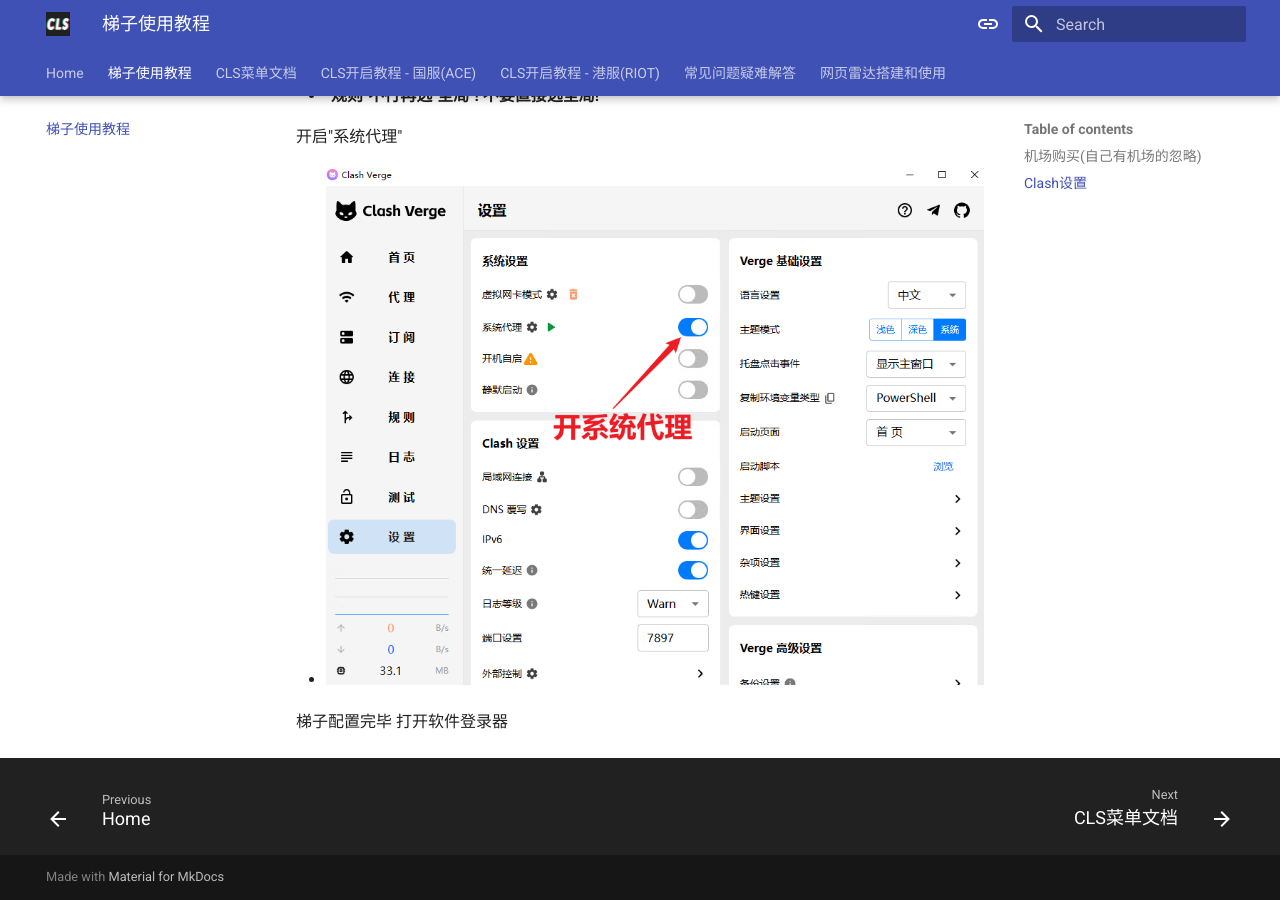
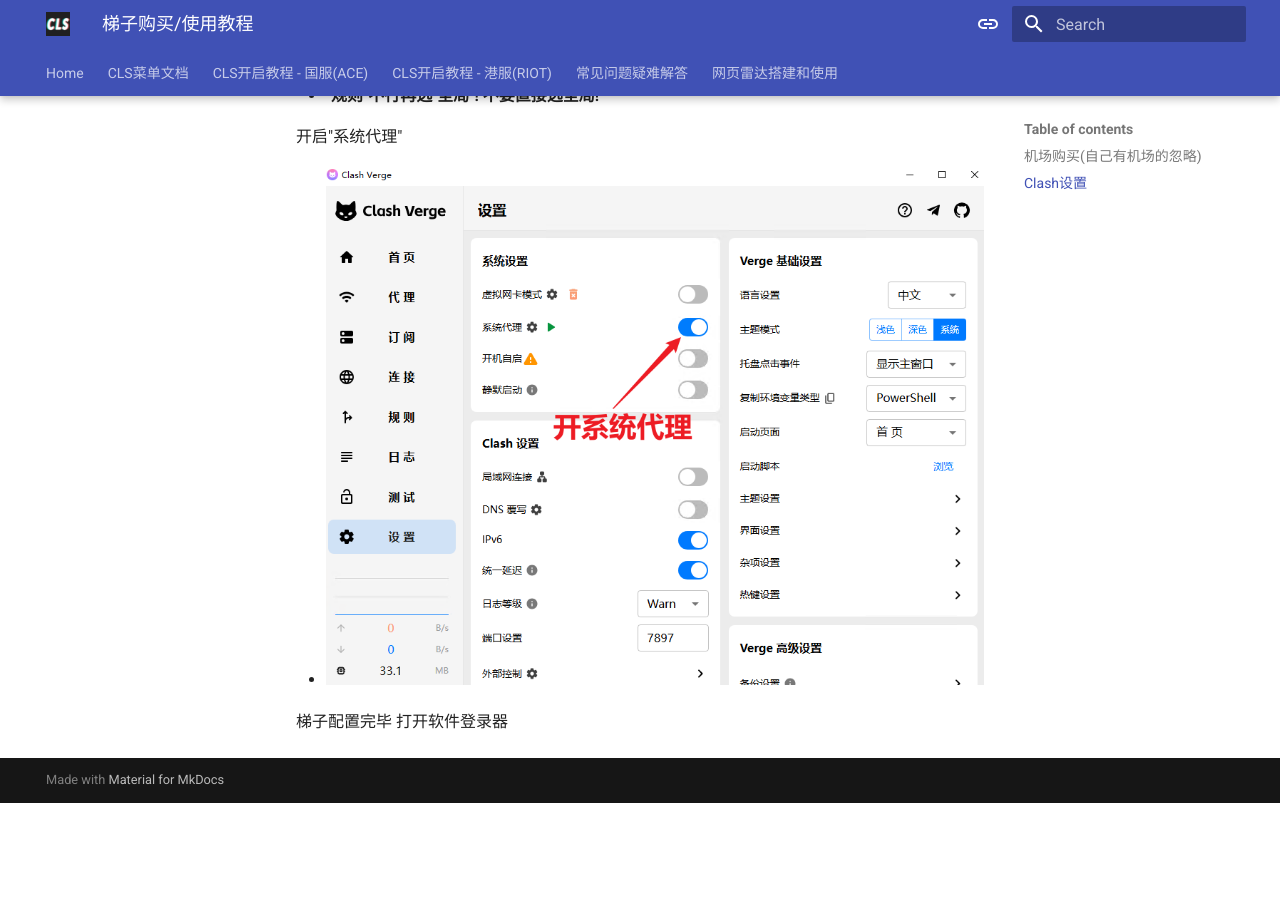
Before and after one commit to dummy37485/cls-valorant-mkdocs-project, an MkDocs documentation site: the page built from docs/梯子使用教程.md, in a window 1280 px wide and 900 px high, scrolled down 3264 px. Built offline with MkDocs 1.6.1 and Material for MkDocs 9.7.7, drawn with Linux system fonts in a browser that asks for light colours; after the commit the page ends 4067 px from its top, so only the background shows below that; some of the changed lines change nothing that is shown.

Commit message:
Update mkdocs.yml

```diff
--- a/mkdocs.yml
+++ b/mkdocs.yml
@@ -1,7 +1,7 @@
 site_name: CLS Valorant Docs
 nav:
   - Home: index.md
-  - 梯子使用教程: 梯子使用教程.md
+  # - 梯子使用教程: 梯子使用教程.md
   - CLS菜单文档: CLS菜单文档.md
   - CLS开启教程 - 国服(ACE): CLS开启教程 - 国服(ACE).md
   - CLS开启教程 - 港服(RIOT): CLS开启教程 - 港服(RIOT).md
```
